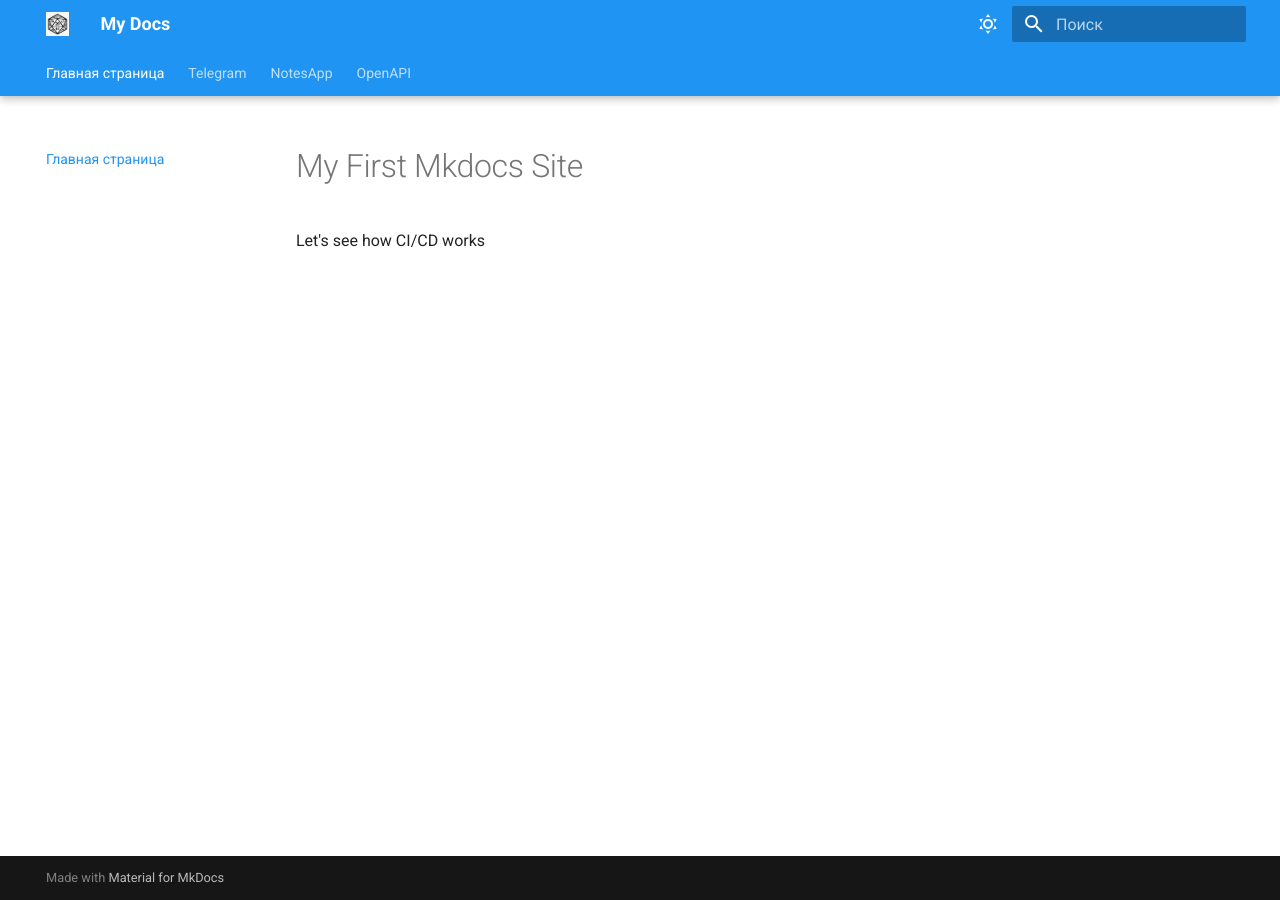
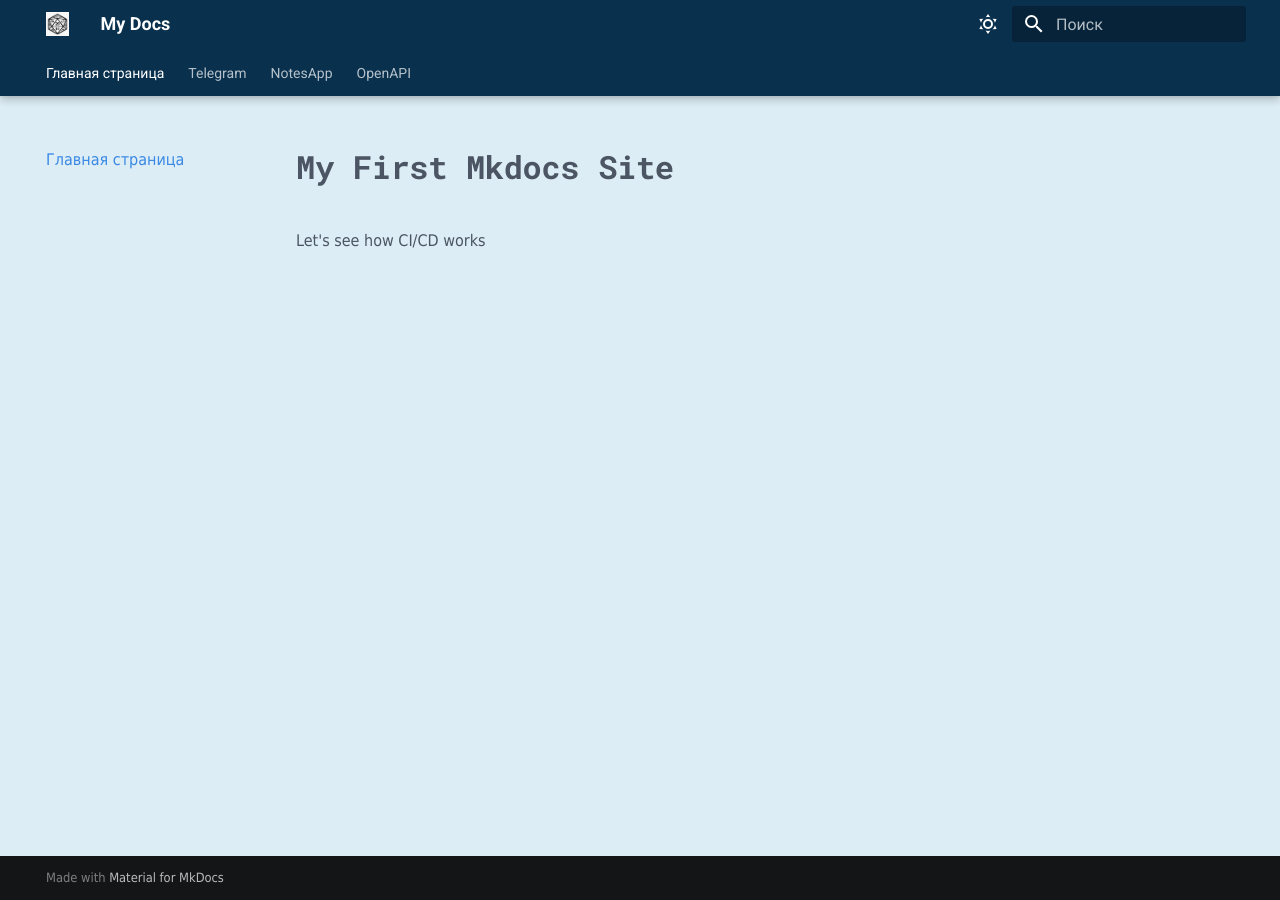
Before and after one commit to AlexDrEamer42/my-first-mkdocs-site, an MkDocs documentation site: the page built from docs/index.md, in a window 1280 px wide. Built offline with MkDocs 1.6.1 and Material for MkDocs 9.7.7, drawn with Linux system fonts in a browser that asks for light colours.

```diff
--- /dev/null
+++ b/docs/stylesheets/extra.css
@@ -0,0 +1,33 @@
+/* Настройки светлой схемы */
+
+[data-md-color-scheme="default"] {
+  --md-primary-fg-color: #09304d; /*Основной цвет*/
+  --md-accent-fg-color: #114886; /*Акцентный цвет*/
+  --md-typeset-a-color: #3888e4; /*Цвет ссылок*/
+  --md-default-bg-color: #ddedf5; /*Фоновый цвет*/
+  --md-default-fg-color: #110f0f; /*Основной цвет текста (абзацы, списки, подзаголовки, nav и toc)*/
+  --md-code-bg-color: #ffffffda; /*Цвет фона блока кода*/
+  --md-code-fg-color: #121111; /*Цвет текста в блоке кода*/
+  --md-default-fg-color--light: #211d1d; /*Цвет h1 и заголовков блоков toc и nav*/
+}
+
+/*Параметры текста статей*/
+.md-typeset {
+    font-family: 'Tahoma', 'arial';
+    font-weight: 200;
+    font-size: 16px;
+    color: #4b5563;
+}
+/*Параметры текста nav и toc*/
+.md-nav {
+    font-family: 'Tahoma', 'arial';
+    font-weight: 400;
+    font-size: 16px;
+    color: #4b5563;
+}
+
+.md-content h1, .md-content h2, .md-content h3, .md-content h4 {
+    font-family: 'Roboto Mono';
+    font-weight: 600;
+    color: #4b5563;
+}
--- a/mkdocs.yml
+++ b/mkdocs.yml
@@ -66,9 +66,15 @@ markdown_extensions: # Расширения markdown
   - pymdownx.emoji: # Иконки и эмодзи
       emoji_index: !!python/name:material.extensions.emoji.twemoji
       emoji_generator: !!python/name:material.extensions.emoji.to_svg
+  - pymdownx.snippets:
+      base_path:
+        - docs
+
 plugins:
   - search
   - glightbox
   - swagger-ui-tag
   - plantuml:
       puml_url: https://www.plantuml.com/plantuml/
+extra_css:
+  - stylesheets/extra.css
```
Also changed, not shown: docs/instructions/create_bot.md (+1 -2 lines), docs/instructions/secret_chat.md (+1 -2 lines), docs/openapi/swagger.md (+1 -1 lines), 1 other file.
